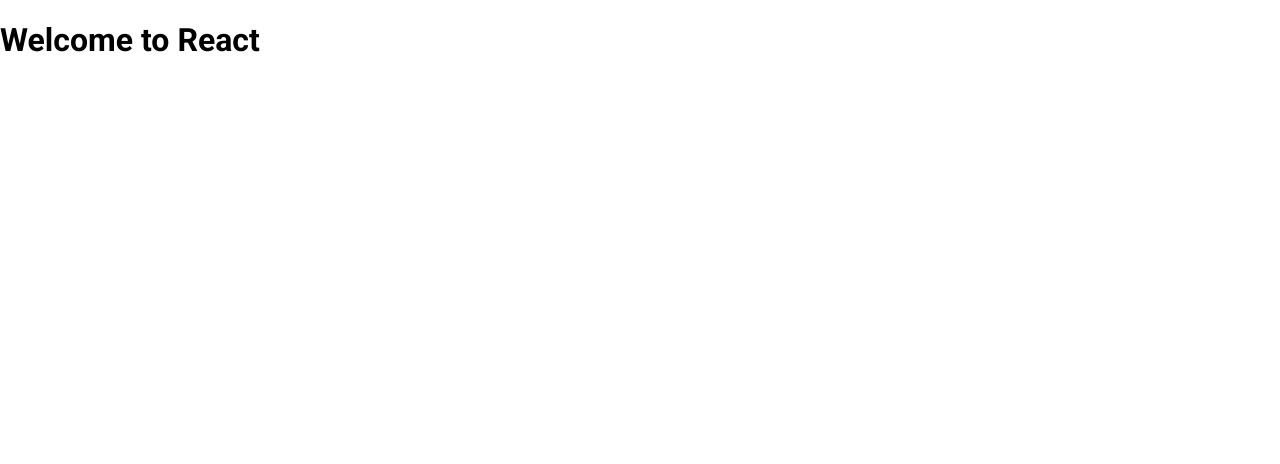
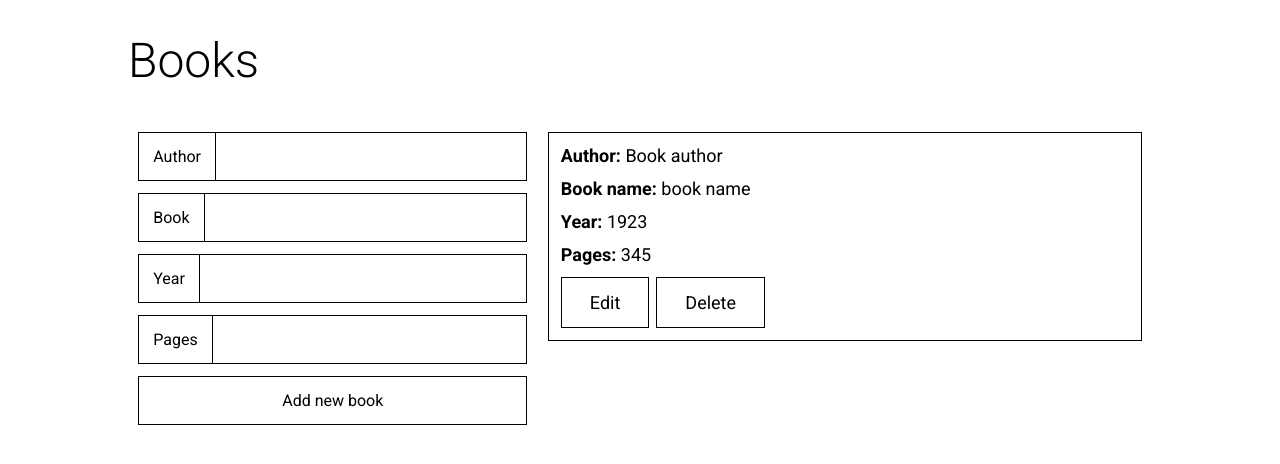
Before and after one commit to romankrru/books, a React app: page / in a window 1280 px wide. Shown: the top 464 px of the page. Built offline with nearby package versions, Linux system fonts and the light colour scheme.

Commit message:
Add BooksList container

```diff
--- a/src/App.js
+++ b/src/App.js
@@ -1,13 +1,22 @@
 import React, { Component } from 'react';
+
+import Layout from './components/Layout/Layout';
+import Sidebar from './components/Sidebar/Sidebar';
+import MainContent from './components/MainContent/MainContent';
+import BookControls from './containers/BookControls/BookControls';
+import BooksList from './containers/BooksList/BooksList';
 
 class App extends Component {
   render() {
     return (
-      <div className="App">
-        <header className="App-header">
-          <h1 className="App-title">Welcome to React</h1>
-        </header>
-      </div>
+      <Layout>
+        <Sidebar>
+          <BookControls />
+        </Sidebar>
+        <MainContent>
+          <BooksList />
+        </MainContent>
+      </Layout>
     );
   }
 }
--- /dev/null
+++ b/src/containers/BooksList/BooksList.js
@@ -0,0 +1,33 @@
+import React from 'react';
+
+import List from '../../components/List/List';
+import BookCard from '../../components/BookCard/BookCard';
+
+const BooksList = props => {
+  const booksMock = [
+    {
+      id: 1,
+      author: 'Book author',
+      name: 'book name',
+      year: '1923',
+      pages: '345'
+    }
+  ]
+
+  const books = booksMock.map(book => {
+    return (
+      <BookCard
+        key={book.id}
+        data={book}
+      />
+    )
+  });
+
+  return (
+    <List>
+      {books}
+    </List>
+  );
+};
+
+export default BooksList;
```
